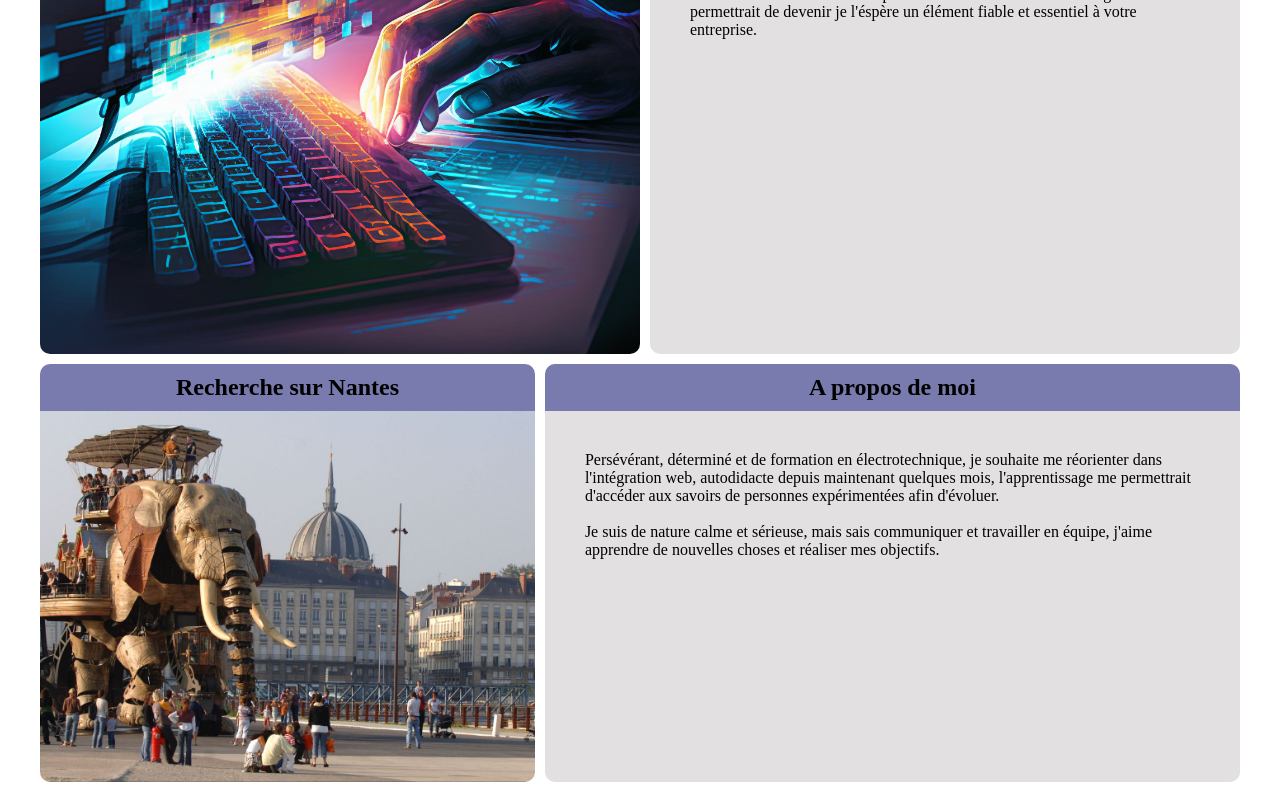
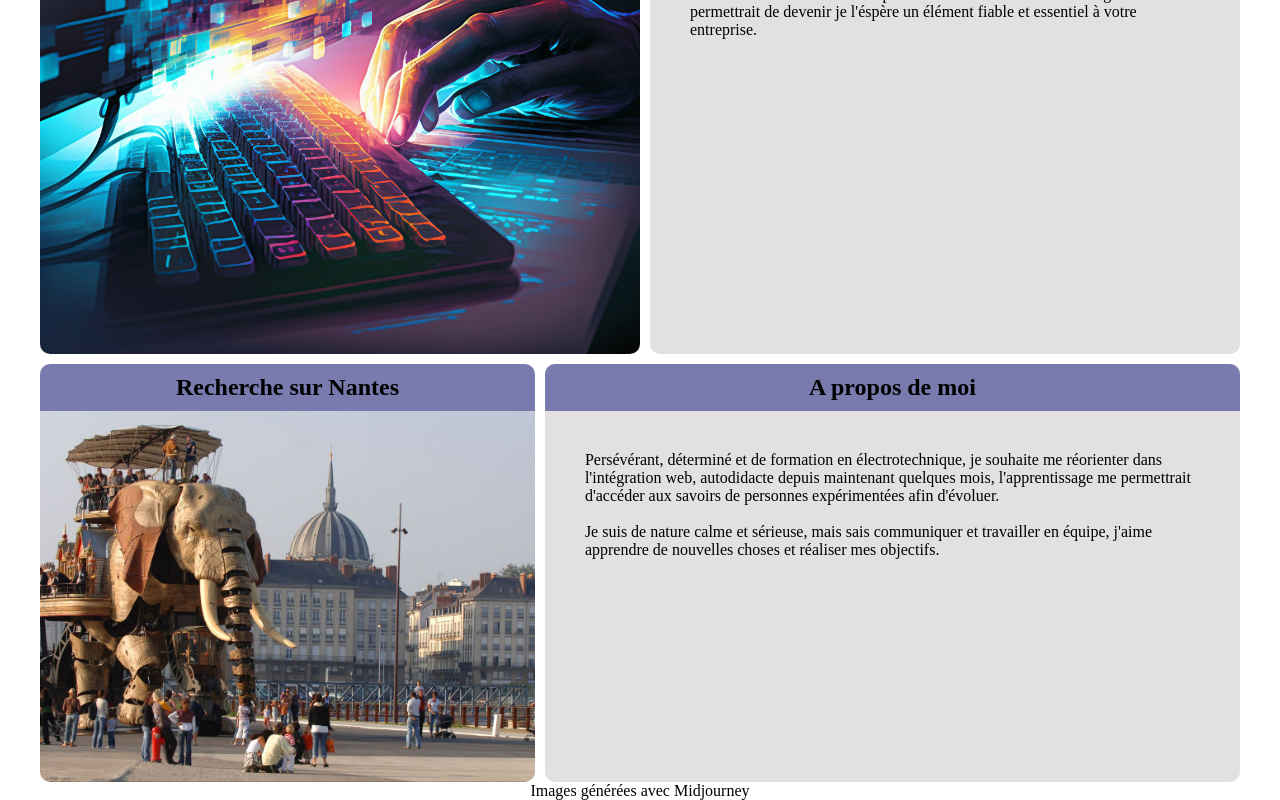
Before and after one commit to yannDon/cv, a plain HTML site: page index.html in a window 1280 px wide. Shown: the part 348-1148 px from the top of the page. Drawn offline with Linux system fonts and the light colour scheme.

Commit message:
credit to midjourney

```diff
--- a/index.css
+++ b/index.css
@@ -29,6 +29,7 @@ header {
     text-align: center;
     padding-bottom: 10px;
     font-size: 20px;
+    color: white;
 
 }
 .category {
@@ -99,10 +100,8 @@ p {
     font-size: 16px;
 }
 
-.foot a {
-    display: flex;
-    justify-content: center;
-    padding-top: 20px;
+.copyright {
+    text-align: center;
 }
 @media screen and (min-width: 500px) {
     .skills a{
--- a/index.html
+++ b/index.html
@@ -103,6 +103,12 @@
                 </div>
             </div>
         </main>
+        <footer>
+            <div class="copyright">
+                Images générées avec Midjourney
+            </div>
+
+        </footer>
 
         <script src="formation\formation.js"></script>
         <script src="expériences\experience.js"></script>
```
